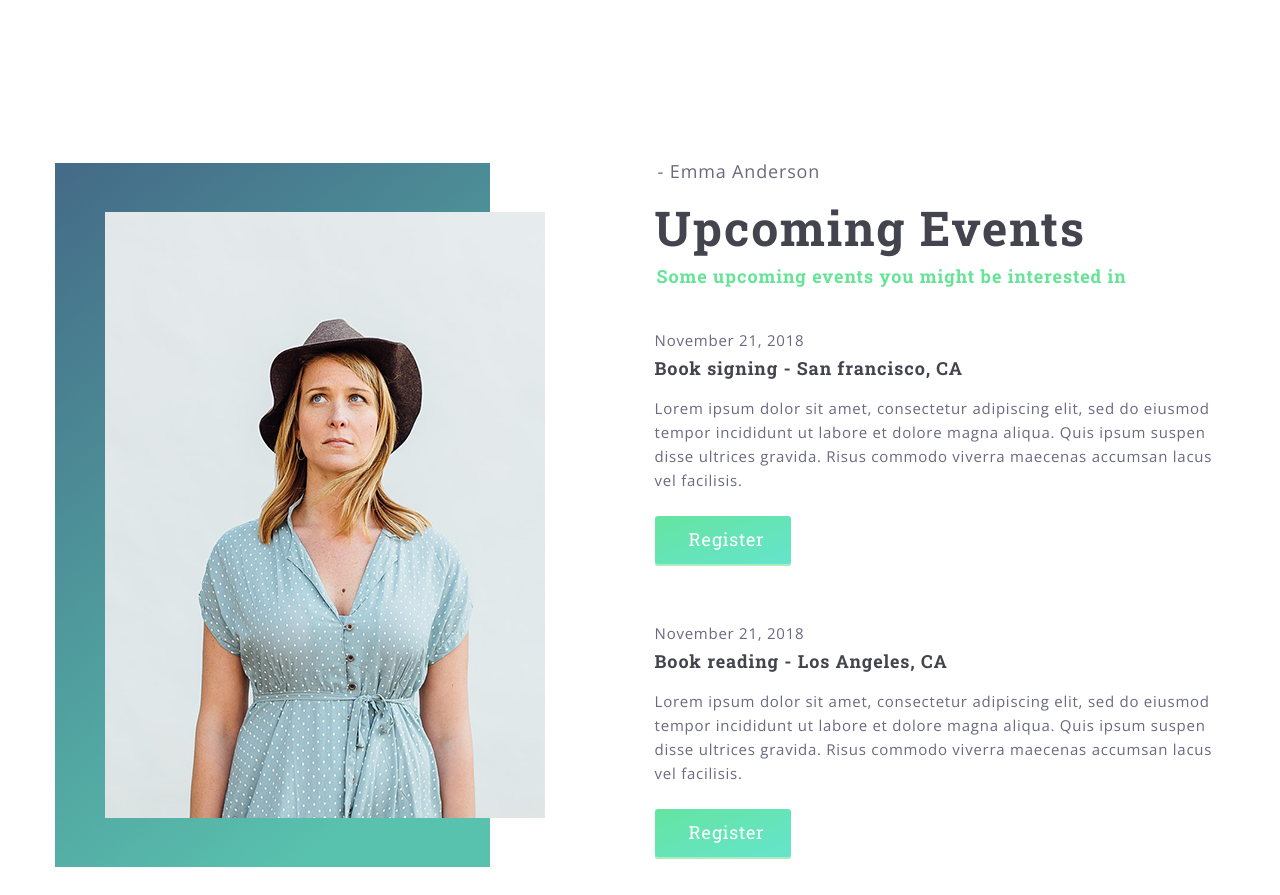
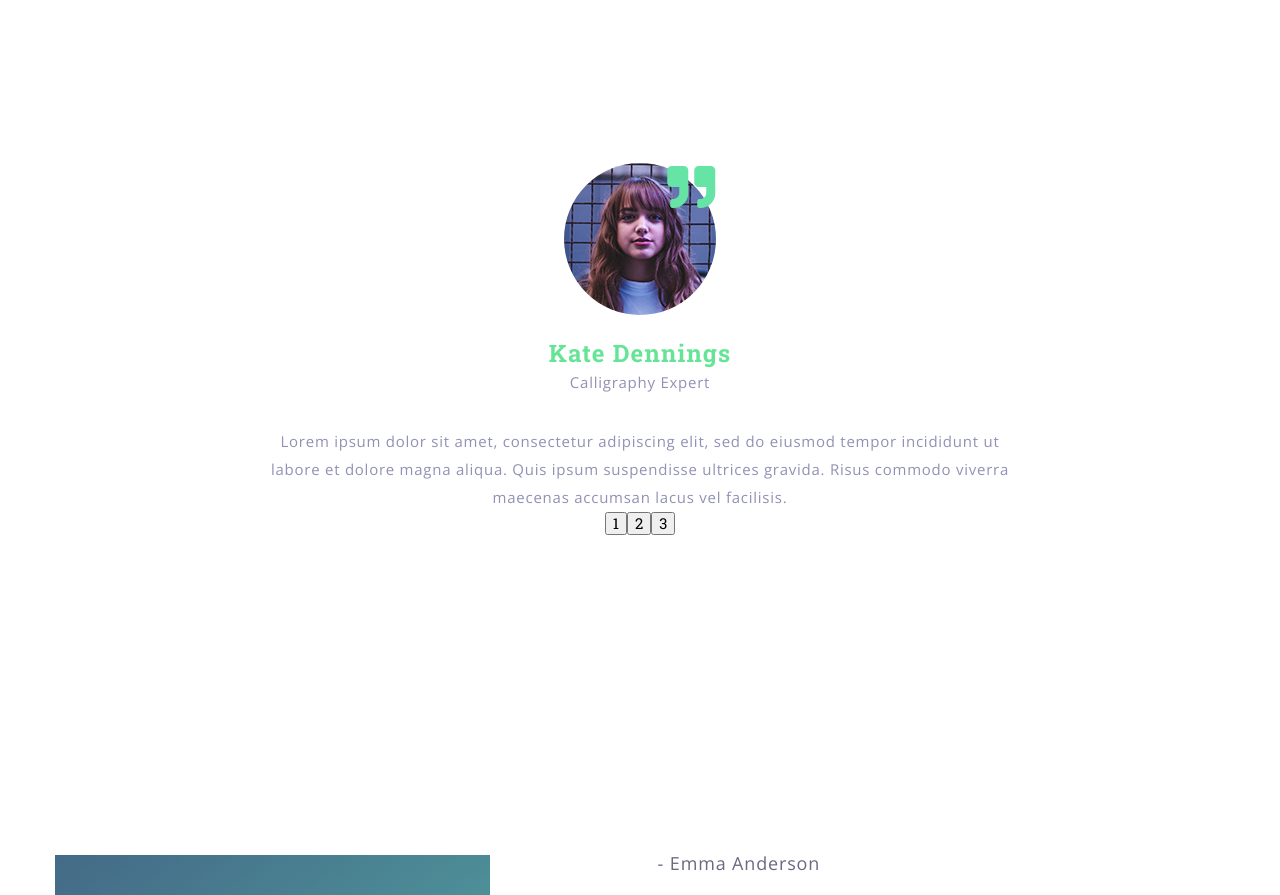
Before and after one commit to Aleksey1103/Bukee, a website: page src/views/index.html in a window 1280 px wide. Shown: the part 4271-5166 px from the top of the page. Drawn offline with nearby package versions, Linux system fonts and the light colour scheme; files that its build step writes are made by us from their sources; files whose address does not match are found by name.

Commit message:
adding corousel

```diff
--- a/src/styles/main.scss
+++ b/src/styles/main.scss
@@ -603,3 +603,55 @@ body {
         }
     }
 }
+.block-carousel {
+    text-align: center;
+    &__avatar {
+        position: relative;
+        width: 152px;
+        height: 152px;
+        border-radius: 50%;
+        margin: 0 auto 26px auto;
+        &_1 {
+            background-image: url(../img/avatar.png);
+            background-position: -112px -9px;
+        }
+        &_2 {
+            background-image: url(../img/avatar2.png);
+            background-position: -27px 0;
+            background-size: auto 100%;
+            background-repeat: no-repeat;
+        }
+        &_3 {
+            background-image: url(../img/avatar3.png);
+            background-size: auto 100%;
+            background-repeat: no-repeat;
+        }
+        span {
+            position: absolute;
+            top: 0;
+            right: 0;
+            font-size: 48px;
+            color: #65e4a6;
+        }
+    }
+    &__subtitle {
+        color: $accent-color;
+    }
+    &__text {
+        font-family: 'Open Sans', serif;
+        color: $gray-color;
+        margin-top: 5px;
+        &:nth-child(2n) {
+            margin: 33px auto 0 auto;
+            max-width: 750px;
+            line-height: 28px;
+        }
+    }
+    .slick-dots {
+        display: flex;
+        justify-content: center;
+        list-style-type: none;
+        margin: 0;
+        padding: 0;
+    }
+}
--- a/src/views/index.html
+++ b/src/views/index.html
@@ -19,6 +19,7 @@
 		<link href="https://fonts.googleapis.com/css?family=Open+Sans:400,400i|Roboto+Slab:100,400,700" rel="stylesheet">
 		<link rel="stylesheet" href="https://use.fontawesome.com/releases/v5.8.1/css/all.css" integrity="sha384-50oBUHEmvpQ+1lW4y57PTFmhCaXp0ML5d60M1M7uH2+nqUivzIebhndOJK28anvf" crossorigin="anonymous">
 		<link rel="stylesheet" href="./styles/main.css">
+		<link rel="stylesheet" type="text/css" href="https://cdn.jsdelivr.net/npm/slick-carousel@1.8.1/slick/slick.css"/>
 	</head>
 	<body>
 		<div class="page-main">
@@ -167,6 +168,30 @@
 				<a href="#" class="page__btn page__btn_other">Browse all books</a>
 			</div>
 		</div>
+		<div class="page">
+			<div class="wrap">
+				<div class="block-carousel">
+					<div>
+						<div class="block-carousel__avatar block-carousel__avatar_1"><span><i class="fas fa-quote-right"></i></span></div>
+						<h3 class="subtitle block-carousel__subtitle">Kate Dennings</h3>
+						<p class="block-carousel__text">Calligraphy Expert</p>
+						<p class="block-carousel__text">Lorem ipsum dolor sit amet, consectetur adipiscing elit, sed do eiusmod tempor incididunt ut labore et dolore magna aliqua. Quis ipsum suspendisse ultrices gravida. Risus commodo viverra maecenas accumsan lacus vel facilisis.</p>
+					</div>
+					<div>
+						<div class="block-carousel__avatar block-carousel__avatar_2"><span><i class="fas fa-quote-right"></i></span></div>
+						<h3 class="subtitle block-carousel__subtitle">Stan Marsh</h3>
+						<p class="block-carousel__text">Publisher</p>
+						<p class="block-carousel__text">Lorem ipsum dolor sit amet, consectetur adipiscing elit, sed do eiusmod tempor incididunt ut labore et dolore magna aliqua. Quis ipsum suspendisse ultrices gravida. Risus commodo viverra maecenas accumsan lacus vel facilisis.</p>
+					</div>
+					<div>
+						<div class="block-carousel__avatar block-carousel__avatar_3"><span><i class="fas fa-quote-right"></i></span></div>
+						<h3 class="subtitle block-carousel__subtitle">Kyle Broflovski</h3>
+						<p class="block-carousel__text">Chief Editor</p>
+						<p class="block-carousel__text">Lorem ipsum dolor sit amet, consectetur adipiscing elit, sed do eiusmod tempor incididunt ut labore et dolore magna aliqua. Quis ipsum suspendisse ultrices gravida. Risus commodo viverra maecenas accumsan lacus vel facilisis.</p>
+					</div>
+				</div>
+			</div>
+		</div>
 		<div class="page page-events">
 			<div class="wrap">
 				<div class="block-author">
@@ -283,5 +308,15 @@
 			</div>
 		</div>
 		<script src="./js/main.js" defer></script>
+		<script src="https://ajax.googleapis.com/ajax/libs/jquery/3.3.1/jquery.min.js"></script>
+		<script type="text/javascript" src="https://cdn.jsdelivr.net/npm/slick-carousel@1.8.1/slick/slick.min.js"></script>
+		<script>
+			$(document).ready(function(){
+				$('.block-carousel').slick({
+					dots:true,
+					arrows: false
+				});
+			});
+		</script>
 	</body>
 </html>
```
Also changed, not shown: src/img/avatar2.png (added), src/img/avatar3.png (added).
